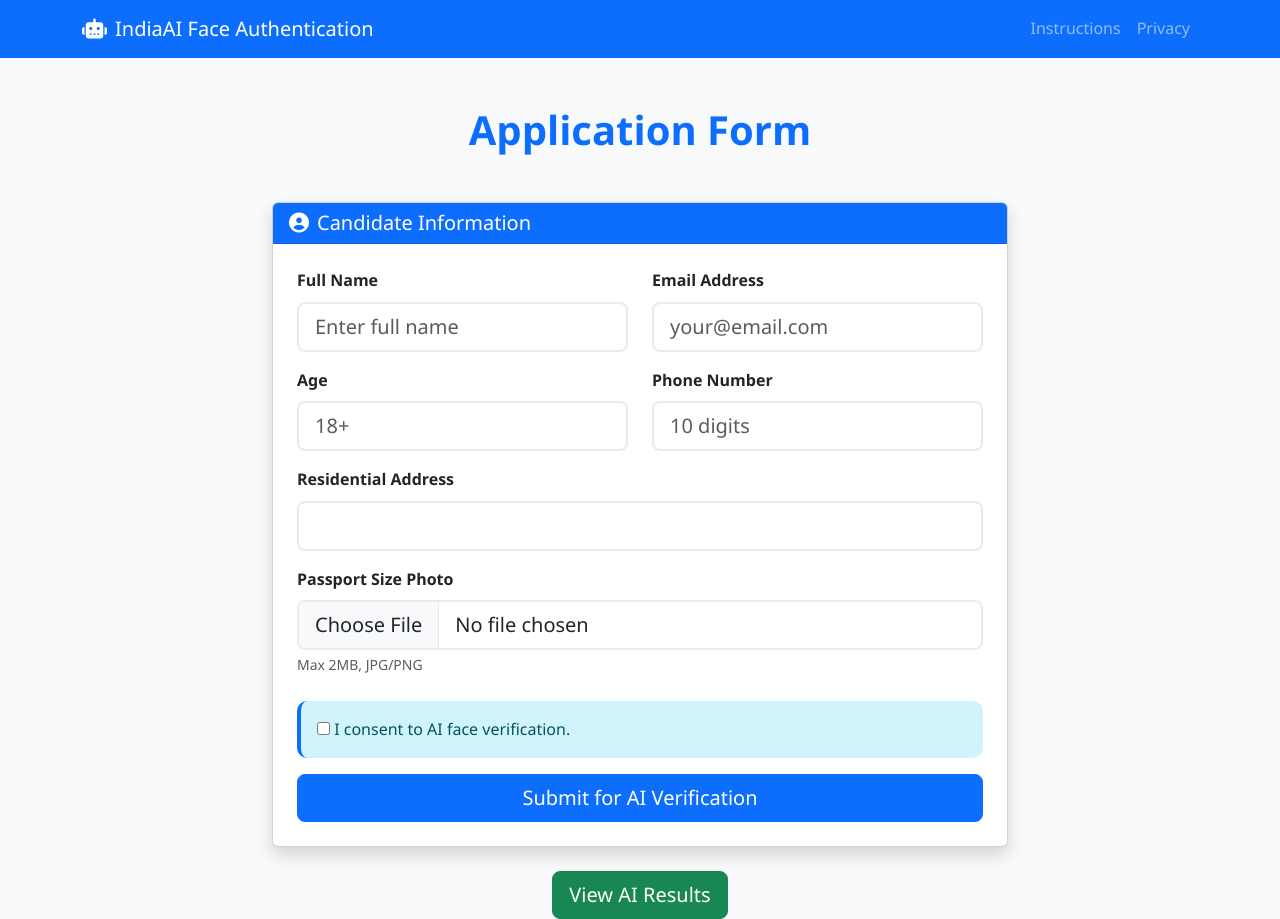
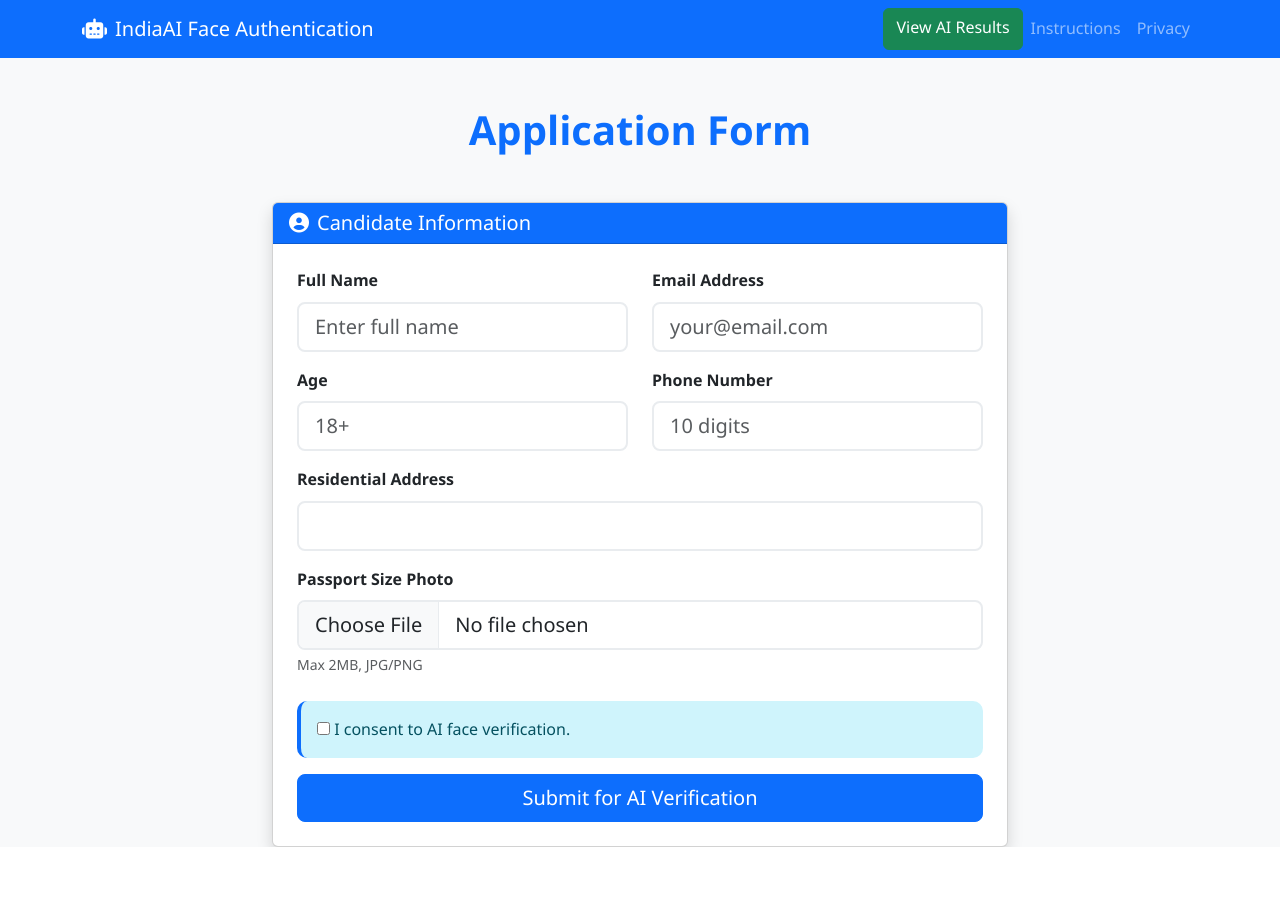
Before and after one commit to Sensekriti/DuoDetect, a Flask app: page /apply in a window 1280 px wide. After the commit the page ends 847 px from the top, so only its background shows below. Run offline with Flask 3, Linux system fonts and the light colour scheme.

Commit message:
add readme

```diff
--- a/templates/apply.html
+++ b/templates/apply.html
@@ -1,5 +1,6 @@
 <!DOCTYPE html>
 <html lang="en">
+
 <head>
     <meta charset="UTF-8">
     <meta name="viewport" content="width=device-width, initial-scale=1.0">
@@ -8,11 +9,15 @@
     <link href="https://cdnjs.cloudflare.com/ajax/libs/font-awesome/6.4.0/css/all.min.css" rel="stylesheet">
     <link href="{{ url_for('static', filename='styles.css') }}" rel="stylesheet">
 </head>
+
 <body>
     <nav class="navbar navbar-expand-lg navbar-dark bg-primary">
         <div class="container">
             <a class="navbar-brand" href="/"><i class="fas fa-robot me-2"></i>IndiaAI Face Authentication</a>
-            <div class="navbar-nav">
+            <div class="navbar-nav items-center">
+                <a href="/Dashboard" class="btn btn-success btn-md">
+                    View AI Results
+                </a>
                 <a class="nav-link" href="/instructions">Instructions</a>
                 <a class="nav-link" href="/privacy">Privacy</a>
             </div>
@@ -40,12 +45,14 @@
                             <div class="row">
                                 <div class="col-md-6 mb-3">
                                     <label class="form-label fw-semibold">Full Name</label>
-                                    {{ form.name(class="form-control form-control-lg", placeholder="Enter full name", required=True) }}
+                                    {{ form.name(class="form-control form-control-lg", placeholder="Enter full name",
+                                    required=True) }}
                                     <div class="invalid-feedback">Required.</div>
                                 </div>
                                 <div class="col-md-6 mb-3">
                                     <label class="form-label fw-semibold">Email Address</label>
-                                    {{ form.email(class="form-control form-control-lg", placeholder="your@email.com", required=True) }}
+                                    {{ form.email(class="form-control form-control-lg", placeholder="your@email.com",
+                                    required=True) }}
                                     <div class="invalid-feedback">Valid email required.</div>
                                 </div>
                             </div>
@@ -53,12 +60,14 @@
                             <div class="row">
                                 <div class="col-md-6 mb-3">
                                     <label class="form-label fw-semibold">Age</label>
-                                    {{ form.age(class="form-control form-control-lg", placeholder="18+", required=True) }}
+                                    {{ form.age(class="form-control form-control-lg", placeholder="18+", required=True)
+                                    }}
                                     <div class="invalid-feedback">Must be 18+.</div>
                                 </div>
                                 <div class="col-md-6 mb-3">
                                     <label class="form-label fw-semibold">Phone Number</label>
-                                    {{ form.phone(class="form-control form-control-lg", placeholder="10 digits", required=True) }}
+                                    {{ form.phone(class="form-control form-control-lg", placeholder="10 digits",
+                                    required=True) }}
                                     <div class="invalid-feedback">10 digits only.</div>
                                 </div>
                             </div>
@@ -93,18 +102,14 @@
                     </div>
                 </div>
 
-                <div class="text-center mt-4">
-                    <a href="/Dashboard" class="btn btn-success btn-lg">
-                        View AI Results
-                    </a>
-                </div>
+
             </div>
         </div>
     </div>
 
     <script src="https://cdn.jsdelivr.net/npm/bootstrap@5.3.2/dist/js/bootstrap.bundle.min.js"></script>
     <script>
-        document.getElementById('submissionForm').addEventListener('submit', function(e) {
+        document.getElementById('submissionForm').addEventListener('submit', function (e) {
             e.preventDefault();
             if (!this.checkValidity()) {
                 this.classList.add('was-validated');
@@ -146,4 +151,5 @@
         });
     </script>
 </body>
+
 </html>
```
Also changed, not shown: readme.md (added). Lines whose indentation alone changed are shown as unchanged.
